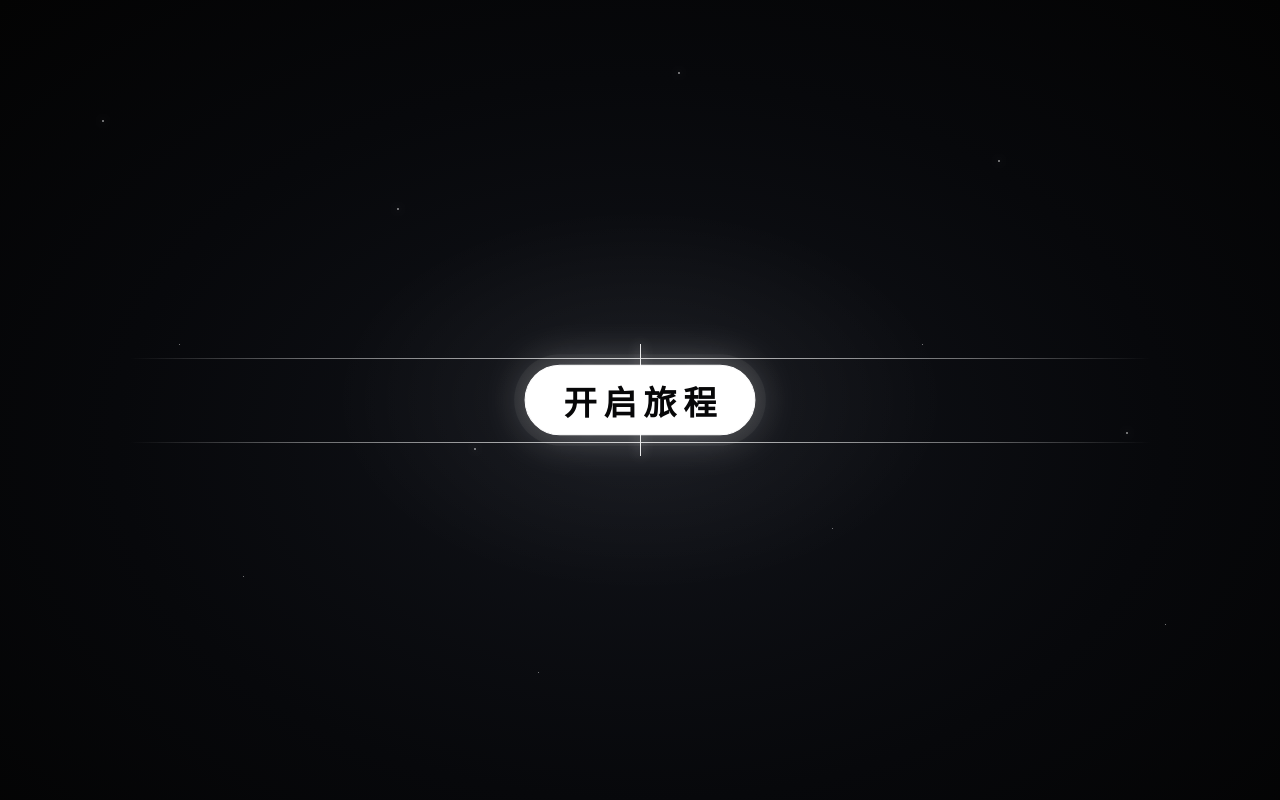
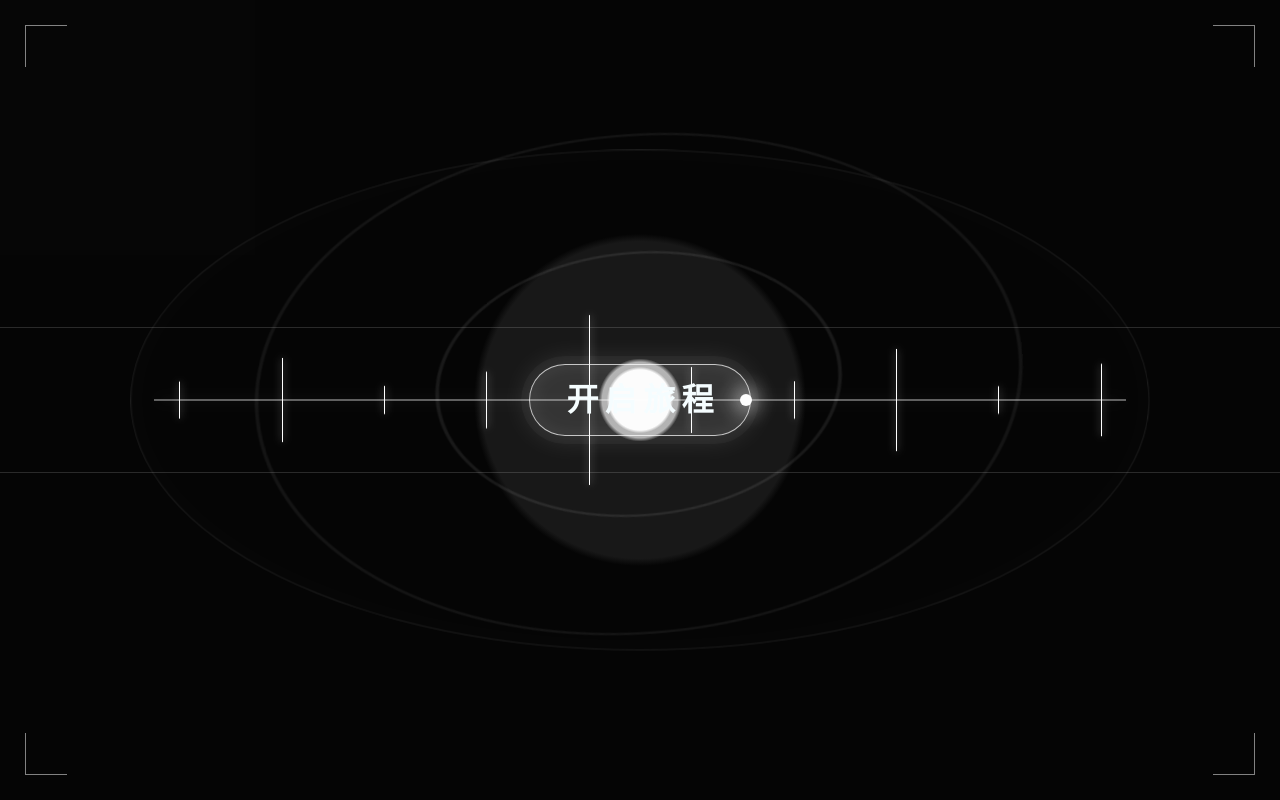
Before and after one commit to Blues-berry/portfolio-hub, a Next.js app: page /en in a window 1280 px wide. Shown: the top 800 px of the page. Built offline with nearby package versions, Linux system fonts and the light colour scheme; no server answers.

Commit message:
fix: restore signal journey gate baseline

```diff
--- a/components/journey-gate.tsx
+++ b/components/journey-gate.tsx
@@ -1,81 +1,68 @@
 "use client";
 
-import { useEffect, useRef, useState, type CSSProperties } from "react";
+import { useEffect, useRef, useState, type CSSProperties, type ReactNode } from "react";
+import styles from "./journey-gate.module.css";
 
-type Phase = "idle" | "launch" | "cruise" | "jump" | "arrive" | "departing";
+type Phase = "idle" | "launch" | "cruise" | "arrival" | "dock";
+const journeyStorageKey = "portfolio-journey-completed";
+const timeline: ReadonlyArray<readonly [Exclude<Phase, "idle">, number]> = [["cruise", 360], ["arrival", 1640], ["dock", 2660]];
 
-const timeline = [
-  ["cruise", 240],
-  ["jump", 1180],
-  ["arrive", 1460],
-  ["departing", 2480],
-] as const;
-
-export function JourneyGate({ children }: { children: React.ReactNode }) {
+export function JourneyGate({ children }: { children: ReactNode }) {
   const [phase, setPhase] = useState<Phase>("idle");
   const [visible, setVisible] = useState(true);
+  const [flight, setFlight] = useState<CSSProperties>({});
   const buttonRef = useRef<HTMLButtonElement>(null);
-  const [flight, setFlight] = useState<CSSProperties>({});
+  const timersRef = useRef<number[]>([]);
+  const clearTimers = () => { timersRef.current.forEach((timer) => window.clearTimeout(timer)); timersRef.current = []; };
 
   useEffect(() => {
-    document.body.classList.add("journey-locked");
-    let reducedMotionTimer: number | undefined;
-    if (window.matchMedia("(prefers-reduced-motion: reduce)").matches) {
+    const directToDirectory = window.location.hash === "#project-directory";
+    let completed = directToDirectory;
+    try {
+      if (directToDirectory) window.sessionStorage.setItem(journeyStorageKey, "1");
+      else completed = window.sessionStorage.getItem(journeyStorageKey) === "1";
+    } catch { /* Private browsing can deny storage. */ }
+    if (completed || window.matchMedia("(prefers-reduced-motion: reduce)").matches) {
       document.body.classList.remove("journey-locked");
       document.body.classList.add("journey-complete");
-      reducedMotionTimer = window.setTimeout(() => setVisible(false), 0);
+      const timer = window.setTimeout(() => setVisible(false), 0);
+      return () => window.clearTimeout(timer);
     }
-    return () => {
-      if (reducedMotionTimer) window.clearTimeout(reducedMotionTimer);
-      document.body.classList.remove("journey-locked", "journey-complete");
-    };
+    document.body.classList.remove("journey-complete");
+    document.body.classList.add("journey-locked");
+    return () => { clearTimers(); document.body.classList.remove("journey-locked", "journey-complete"); };
   }, []);
 
   const enter = () => {
     if (phase !== "idle" || !buttonRef.current) return;
-
-    if (window.matchMedia("(prefers-reduced-motion: reduce)").matches) {
-      document.body.classList.remove("journey-locked");
-      document.body.classList.add("journey-complete");
-      setVisible(false);
-      return;
-    }
-
-    const launch = buttonRef.current.getBoundingClientRect();
-    const target = document.querySelector(".directory-orbit-core")?.getBoundingClientRect();
-    const startX = launch.left + launch.width / 2;
-    const startY = launch.top + launch.height / 2;
-    const endX = target ? target.right + Math.min(target.width * 0.22, 34) : window.innerWidth * 0.78;
-    const endY = target ? target.top + target.height * 0.22 : window.innerHeight * 0.39;
-
+    try { window.sessionStorage.setItem(journeyStorageKey, "1"); } catch { /* Continue without persistence. */ }
+    const source = buttonRef.current.getBoundingClientRect();
+    const dot = document.querySelector(".directory-orbit i:nth-of-type(3)")?.getBoundingClientRect();
+    const target = dot ?? document.querySelector(".directory-orbit-core")?.getBoundingClientRect();
+    const startX = source.left + source.width / 2;
+    const startY = source.top + source.height / 2;
+    const endX = target ? target.left + target.width / 2 : window.innerWidth * .78;
+    const endY = target ? target.top + target.height / 2 : window.innerHeight * .39;
+    const planetX = window.innerWidth * .5;
+    const planetY = window.innerHeight * .5;
     setFlight({
       "--launch-x": `${startX}px`, "--launch-y": `${startY}px`,
-      "--travel-x": `${endX - startX}px`, "--travel-y": `${endY - startY}px`,
-      "--mid-x": `${(endX - startX) * 0.58}px`,
-      "--mid-y": `${(endY - startY) * 0.36 - Math.min(window.innerHeight * 0.18, 150)}px`,
+      "--cruise-x": `${planetX - startX}px`, "--cruise-y": `${planetY - startY - Math.min(150, window.innerHeight * .14)}px`,
+      "--planet-x": `${planetX - startX}px`, "--planet-y": `${planetY - startY}px`,
+      "--dock-x": `${endX - startX}px`, "--dock-y": `${endY - startY}px`,
     } as CSSProperties);
-    setPhase("launch");
-    timeline.forEach(([nextPhase, delay]) => window.setTimeout(() => setPhase(nextPhase), delay));
-    window.setTimeout(() => {
-      document.body.classList.remove("journey-locked");
-      document.body.classList.add("journey-complete");
-      setVisible(false);
-    }, 3000);
+    setPhase("launch"); clearTimers();
+    timeline.forEach(([next, delay]) => timersRef.current.push(window.setTimeout(() => setPhase(next), delay)));
+    timersRef.current.push(window.setTimeout(() => { document.body.classList.remove("journey-locked"); document.body.classList.add("journey-complete"); setVisible(false); }, 3420));
   };
 
-  return (
-    <>
-      {visible && (
-        <div className={`journey-gate journey-phase-${phase}`} role="dialog" aria-modal="true">
-          <div className="journey-space" aria-hidden="true">{Array.from({ length: 12 }, (_, index) => <i key={index} />)}</div>
-          <div className="journey-signal-field" aria-hidden="true"><span /><span /><span /><span /><span /></div>
-          <div className="journey-planet" aria-hidden="true"><i /></div>
-          <div className="journey-flash" aria-hidden="true" />
-          <div className="journey-flight" style={flight} aria-hidden="true"><div className="journey-flight-vector"><div className="journey-ship"><i /><b /><em /></div></div></div>
-          <button ref={buttonRef} className="journey-label" type="button" onClick={enter} autoFocus>开启旅程</button>
-        </div>
-      )}
-      {children}
-    </>
-  );
+  return <>
+    {visible && <div className={`${styles.gate} ${styles[phase]}`} role="dialog" aria-modal="true" aria-label="开启旅程">
+      <div className={styles.signalScene} aria-hidden="true"><div className={styles.chrome}><i /><i /><i /><i /></div><div className={styles.signal}><span />{Array.from({ length: 10 }, (_, index) => <i key={index} />)}<b /><em /></div></div>
+      <div className={styles.space} aria-hidden="true">{Array.from({ length: 12 }, (_, index) => <i key={index} />)}</div><div className={styles.planet} aria-hidden="true" /><div className={styles.flash} aria-hidden="true" />
+      <div className={styles.flight} style={flight} aria-hidden="true"><div className={styles.ship}><i /><b /></div></div>
+      <button ref={buttonRef} className={styles.action} type="button" onClick={enter} autoFocus>开启旅程</button>
+    </div>}
+    {children}
+  </>;
 }
```
Also changed, not shown: components/journey-gate.module.css (added).
